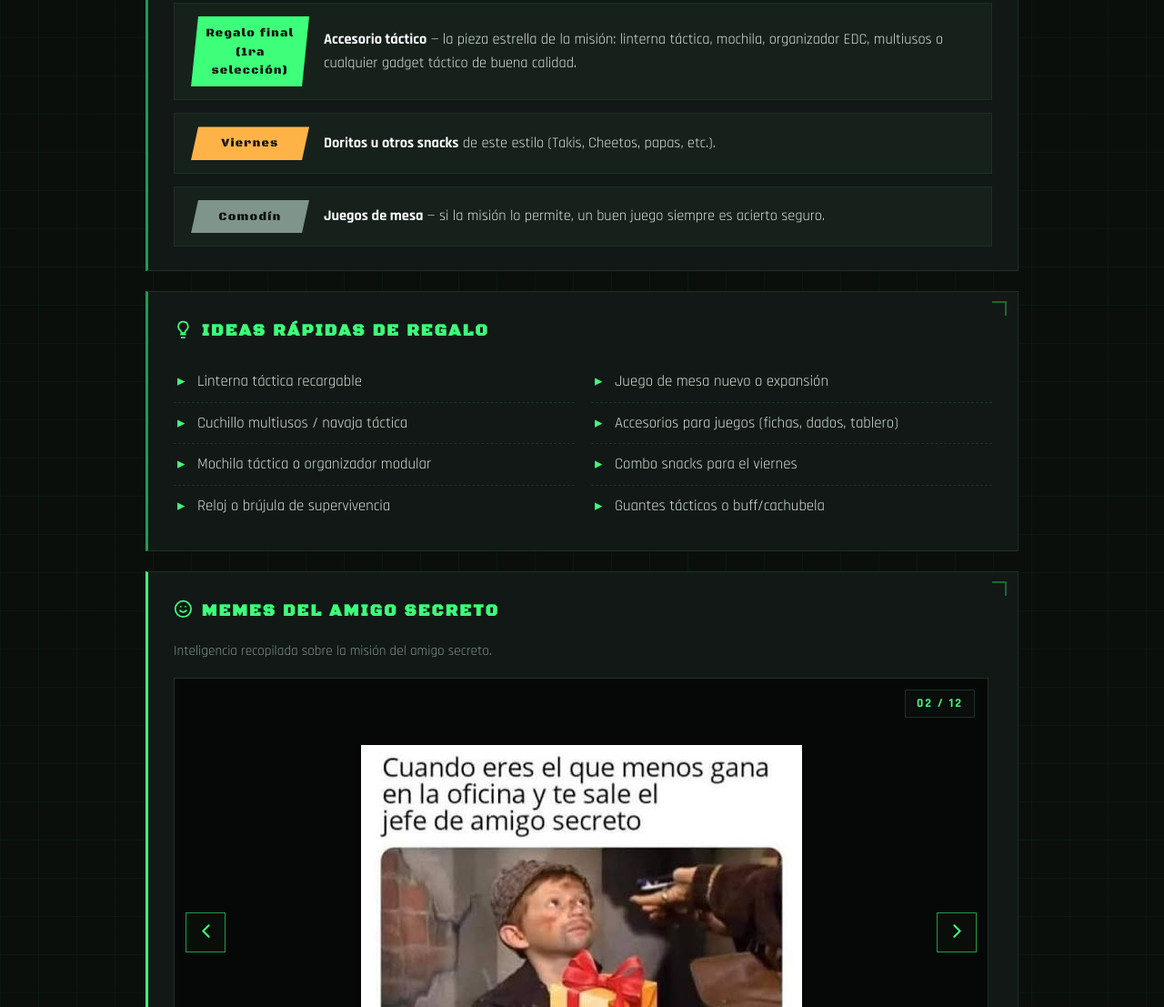
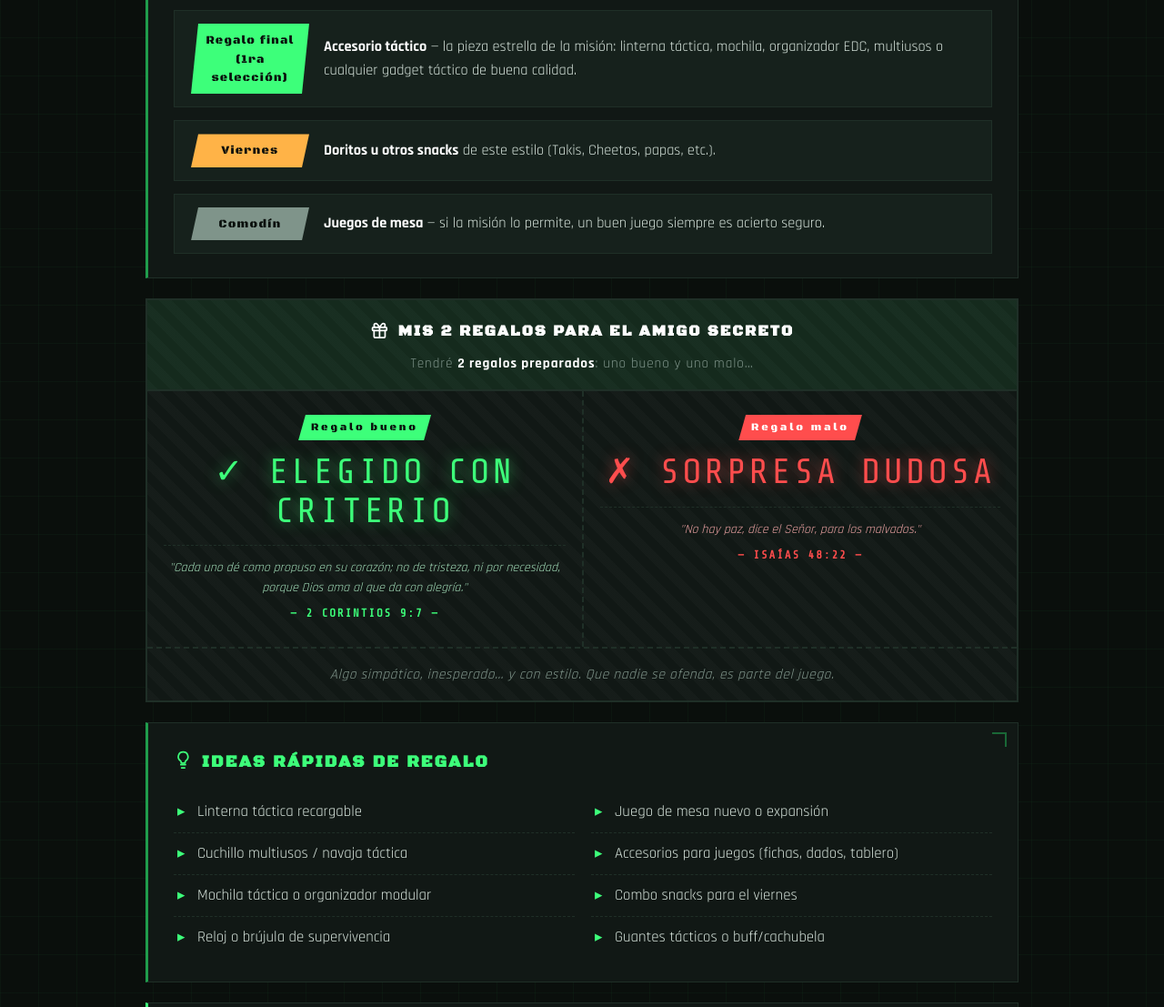
Before and after one commit to braindevluxor/holasoysamir, a plain HTML site: page index.html in a window 1280 px wide. Shown: the part 1429-2536 px from the top of the page at 91% size. Drawn offline with nearby package versions, Linux system fonts and the light colour scheme.

Commit message:
Letrero de 2 regalos (bueno/malo) con versiculos Isaías 48:22 y 2 Corintios 9:7, nombre SAMIR en consola verde

```diff
--- a/index.html
+++ b/index.html
@@ -6,7 +6,7 @@
 <title>Samir · Perfil Amigo Secreto</title>
 <link rel="preconnect" href="https://fonts.googleapis.com">
 <link rel="preconnect" href="https://fonts.gstatic.com" crossorigin>
-<link href="https://fonts.googleapis.com/css2?family=Black+Ops+One&family=Rajdhani:wght@400;500;600;700&display=swap" rel="stylesheet">
+<link href="https://fonts.googleapis.com/css2?family=Black+Ops+One&family=Share+Tech+Mono&family=Rajdhani:wght@400;500;600;700&display=swap" rel="stylesheet">
 <style>
   :root {
     --bg: #0a0f0c;
@@ -70,12 +70,13 @@
   }
 
   h1 {
-    font-family: 'Black Ops One', cursive;
-    font-size: clamp(3rem, 10vw, 5.5rem);
-    letter-spacing: .06em;
-    color: #fff;
-    text-shadow: 0 0 24px rgba(63,255,122,.45);
+    font-family: 'Share Tech Mono', 'Courier New', monospace;
+    font-size: clamp(3.2rem, 11vw, 6rem);
+    letter-spacing: .18em;
+    color: var(--green);
+    text-shadow: 0 0 24px rgba(63,255,122,.55), 0 0 6px rgba(63,255,122,.7);
     line-height: 1;
+    text-transform: uppercase;
   }
   h1 span { color: var(--green); }
 
@@ -532,6 +533,106 @@
     }
   }
 
+  /* ---------- LETRERO 2 REGALOS ---------- */
+  .sign {
+    background:
+      repeating-linear-gradient(45deg, rgba(255,255,255,.02) 0 10px, transparent 10px 20px),
+      var(--panel);
+    border: 2px solid var(--line);
+    padding: 0;
+    overflow: hidden;
+    text-align: center;
+  }
+  .sign:hover { transform: none; border-color: var(--line); }
+  .sign::after { display: none; }
+  .sign-head {
+    background: rgba(63,255,122,.08);
+    border-bottom: 2px solid var(--line);
+    padding: 18px 20px 16px;
+  }
+  .sign-head h2 {
+    justify-content: center;
+    color: #fff;
+    font-size: 1.05rem;
+    margin-bottom: 6px;
+  }
+  .sign-head p {
+    color: var(--muted);
+    font-size: .95rem;
+    letter-spacing: .06em;
+  }
+  .sign-grid {
+    display: grid;
+    grid-template-columns: 1fr 1fr;
+  }
+  .sign-box {
+    padding: 26px 18px;
+    position: relative;
+  }
+  .sign-box + .sign-box { border-left: 2px dashed var(--line); }
+  .sign-box .tag {
+    display: inline-block;
+    font-family: 'Black Ops One', cursive;
+    font-size: .72rem;
+    letter-spacing: .25em;
+    padding: 5px 14px;
+    margin-bottom: 14px;
+    clip-path: polygon(8px 0, 100% 0, calc(100% - 8px) 100%, 0 100%);
+  }
+  .sign-box.good .tag { background: var(--green); color: #0a0f0c; }
+  .sign-box.bad .tag { background: var(--red); color: #fff; }
+  .sign-box .big {
+    font-family: 'Share Tech Mono', monospace;
+    font-size: clamp(1.6rem, 5vw, 2.4rem);
+    letter-spacing: .1em;
+    line-height: 1.1;
+    display: block;
+    margin-bottom: 10px;
+    text-transform: uppercase;
+  }
+  .sign-box.good .big { color: var(--green); text-shadow: 0 0 16px rgba(63,255,122,.5); }
+  .sign-box.bad .big { color: var(--red); text-shadow: 0 0 16px rgba(255,77,77,.5); }
+  .sign-box small {
+    color: var(--muted);
+    font-size: .88rem;
+    display: block;
+    line-height: 1.5;
+  }
+  .sign-note {
+    border-top: 2px dashed var(--line);
+    padding: 16px 20px;
+    color: var(--muted);
+    font-size: .98rem;
+    font-style: italic;
+    letter-spacing: .03em;
+  }
+  .sign-box .box-verse {
+    margin-top: 16px;
+    padding-top: 14px;
+    border-top: 1px dashed var(--line);
+    font-style: italic;
+    color: var(--muted);
+    font-size: .88rem;
+    line-height: 1.55;
+  }
+  .sign-box.good .box-verse { color: #9fd8b4; }
+  .sign-box.bad .box-verse { color: #e8a0a0; }
+  .sign-box .box-verse b {
+    display: block;
+    font-style: normal;
+    font-family: 'Share Tech Mono', monospace;
+    letter-spacing: .15em;
+    font-size: .78rem;
+    margin-top: 8px;
+    text-transform: uppercase;
+  }
+  .sign-box.good .box-verse b { color: var(--green); }
+  .sign-box.bad .box-verse b { color: var(--red); }
+  @media (max-width: 560px) {
+    .sign-grid { grid-template-columns: 1fr; }
+    .sign-box + .sign-box { border-left: none; border-top: 2px dashed var(--line); }
+  }
+
   footer {
     text-align: center;
     margin-top: 40px;
@@ -625,6 +726,27 @@
         <div class="tier-desc"><strong style="color:#fff">Juegos de mesa</strong> — si la misión lo permite, un buen juego siempre es acierto seguro.</div>
       </div>
     </div>
+  </section>
+
+  <!-- LETRERO 2 REGALOS -->
+  <section class="card sign">
+    <div class="sign-head">
+      <h2><span class="icon"><svg class="ico" viewBox="0 0 24 24"><rect x="3" y="8" width="18" height="4" rx="1"/><path d="M12 8v13"/><path d="M19 12v7a2 2 0 0 1-2 2H7a2 2 0 0 1-2-2v-7"/><path d="M7.5 8a2.5 2.5 0 0 1 0-5C9 3 12 8 12 8s3-5 4.5-5a2.5 2.5 0 0 1 0 5"/></svg></span> Mis 2 regalos para el amigo secreto</h2>
+      <p>Tendré <strong style="color:#fff">2 regalos preparados</strong>: uno bueno y uno malo…</p>
+    </div>
+    <div class="sign-grid">
+      <div class="sign-box good">
+        <span class="tag">Regalo bueno</span>
+        <span class="big">✓ Elegido con criterio</span>
+        <div class="box-verse">"Cada uno dé como propuso en su corazón; no de tristeza, ni por necesidad, porque Dios ama al que da con alegría."<b>— 2 Corintios 9:7 —</b></div>
+      </div>
+      <div class="sign-box bad">
+        <span class="tag">Regalo malo</span>
+        <span class="big">✗ Sorpresa dudosa</span>
+        <div class="box-verse">"No hay paz, dice el Señor, para los malvados."<b>— Isaías 48:22 —</b></div>
+      </div>
+    </div>
+    <div class="sign-note">Algo simpático, inesperado… y con estilo. Que nadie se ofenda, es parte del juego.</div>
   </section>
 
   <!-- IDEAS RAPIDAS -->
```
